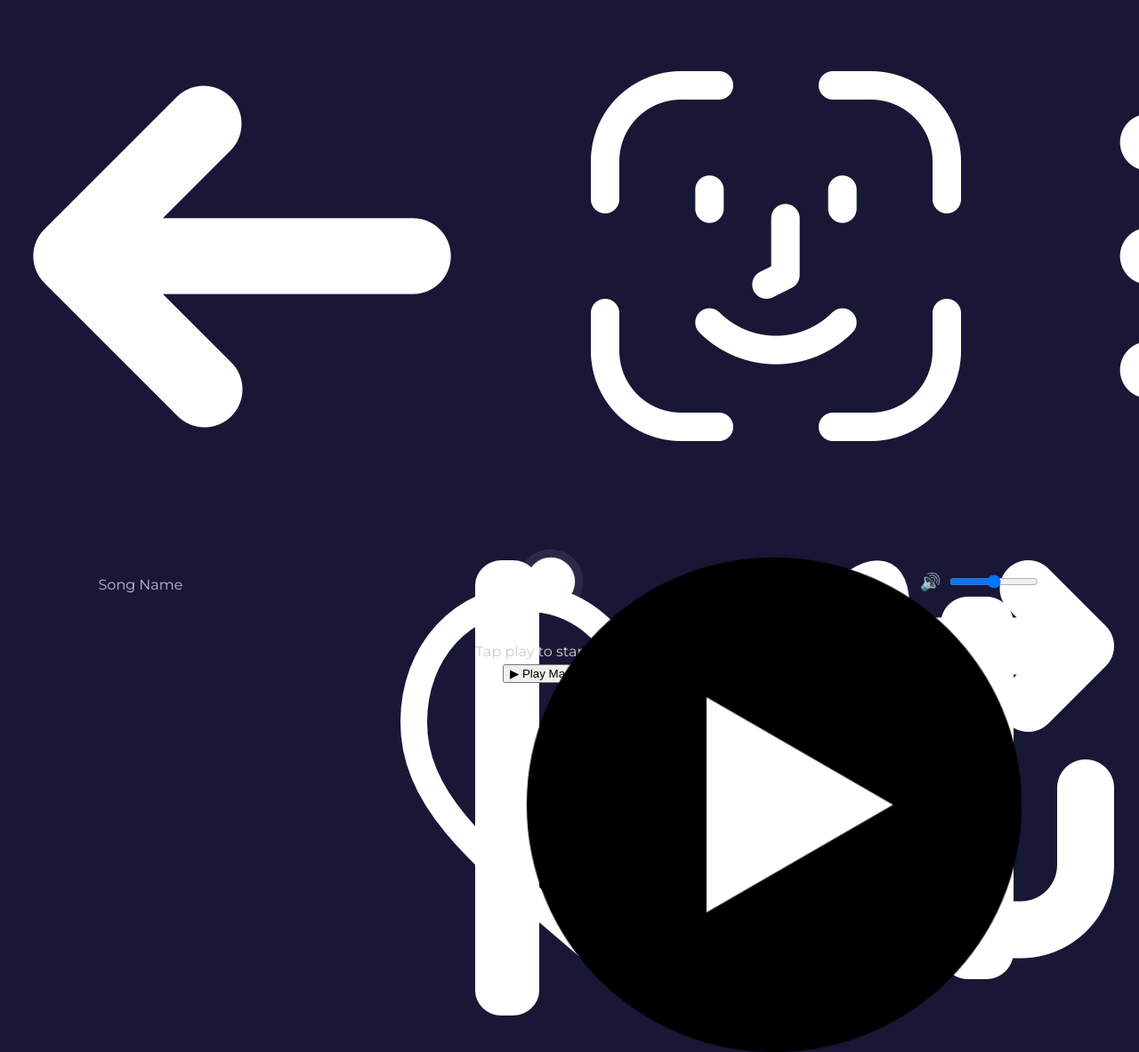
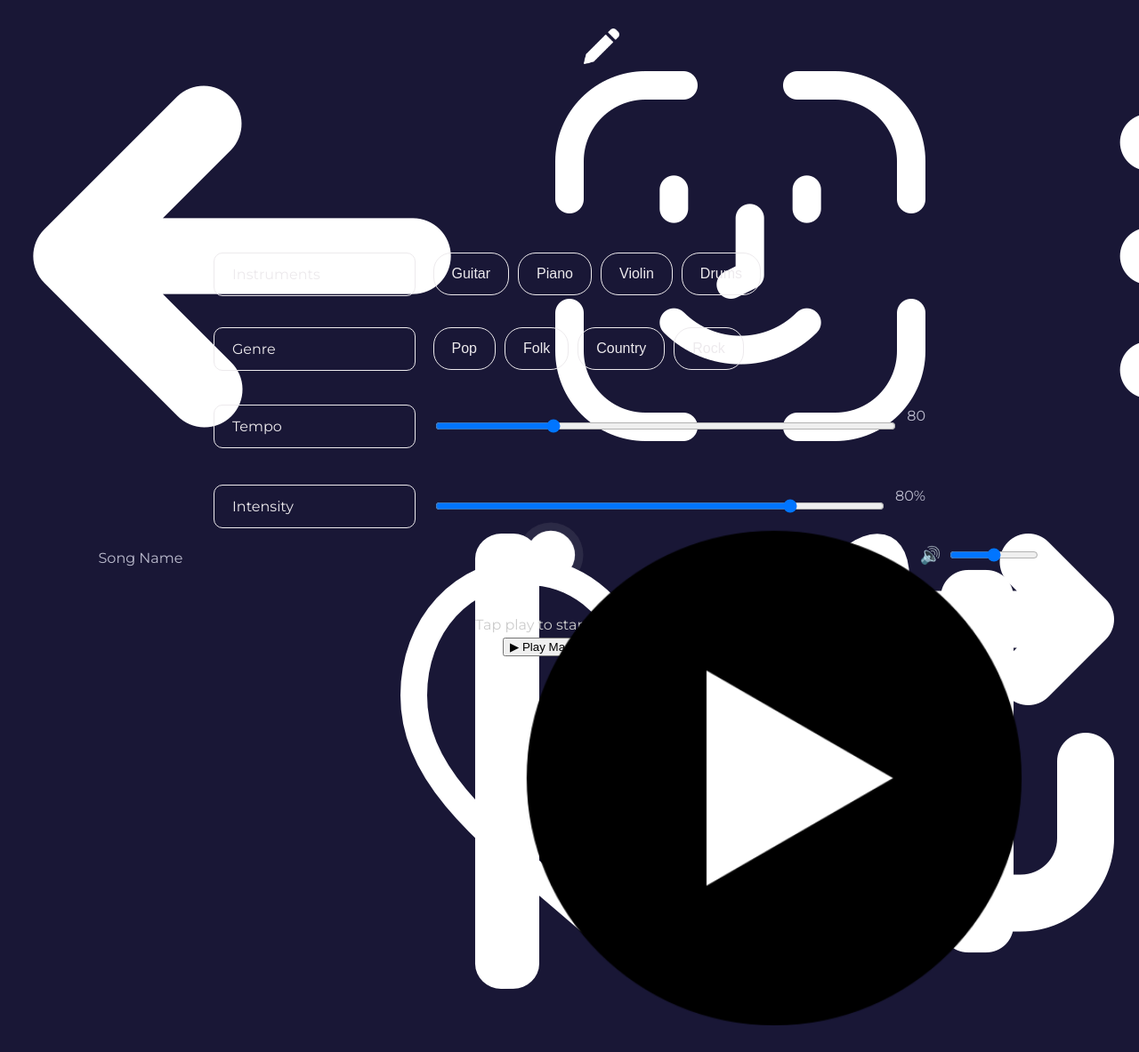
Before and after one commit to tammyple/emotiSound, a Flask app: page /main in a window 1280 px wide; the page is wider, and only the part inside the window is pictured. Shown: that part at 89% size. After the commit the page ends 1153 px from the top of that part, so only its background shows below. Run offline with Flask 3, Linux system fonts and the light colour scheme; a user stored in the database is signed in; some libraries are stand-ins or nearby versions.

Commit message:
added edit music section and updated css

```diff
--- /dev/null
+++ b/music_app/static/js/editMusic.js
@@ -0,0 +1,36 @@
+document.addEventListener("DOMContentLoaded", () => {
+    const editIcon = document.getElementById("edit-icon");
+    const editPanel = document.getElementById("edit-panel-container");
+    const tempoSlider = document.getElementById("tempo-slider");
+    const tempoValue = document.getElementById("tempo-value");
+    const intensitySlider = document.getElementById("intensity-slider");
+    const intensityValue = document.getElementById("intensity-value");
+
+    if (editIcon && editPanel) {
+        editIcon.addEventListener("click", () => {
+            const isVisible = editPanel.style.display === "block";
+            editPanel.style.display = isVisible ? "none" : "block";
+        });
+    }
+
+    // Update slider values in UI (later we connect to Magenta RT)
+    tempoSlider?.addEventListener("input", () => {
+        tempoValue.textContent = tempoSlider.value;
+    });
+
+    intensitySlider?.addEventListener("input", () => {
+        intensityValue.textContent = `${intensitySlider.value}%`;
+    });
+
+    // Toggle instrument/genre selections
+    const editButtons = document.querySelectorAll('.edit-btn');
+    let selectedValue = null;
+
+    editButtons.forEach(btn => {
+        btn.addEventListener('click', () => {
+            editButtons.forEach(b => b.classList.remove('selected'));
+            btn.classList.add('selected');
+            selectedValue = btn.dataset.value;
+        });
+    });
+});
--- a/music_app/static/styles.css
+++ b/music_app/static/styles.css
@@ -22,6 +22,20 @@ header {
     height: 80px;
 }
 
+.navbar {
+    width: 100%;
+    display: flex;
+    align-items: center;
+    justify-content: space-between;
+}
+
+.navbar .middle-section {
+    display: flex;
+    align-items: center;
+    justify-content: space-between;
+    gap: 2rem;
+}
+
 .icon {
     background: none;
 	color: inherit;
@@ -42,15 +56,79 @@ header {
     transform: scale(1.05);
 }
 
-/* Back button */
-/* .back-btn {
-    background-color: transparent;
-    font-size: 1.5rem;
-    padding: 8px 8px;
-    border-radius: 25px;
+/* Edit Music Icon and Content */
+.edit-icon img {
+    width: 40px;
+    height: 40px;
+}
+
+.edit-panel-container {
+    display: flex;
+    flex-direction: column;
+    padding: 20px;
+    margin: 0 auto;
+    min-width: 800px;
+    max-width: 960px;
+    gap: 15px;
+}
+
+.edit-row {
+    display: flex;
+    justify-content: space-between;
+    align-items: center;
+    gap: 20px;
+}
+
+.edit-label {
+    flex: 1;
+    font-size: 1.1em;
+    color: #fff;
+    display: block;
+    width: 100%;
+    background: transparent;
+    border: 1px solid #EDEAED;
+    color: #EDEAED;
+    padding: 14px 20px;
+    margin: 10px 0;
+    border-radius: 10px;
+    font-size: 1rem;
     cursor: pointer;
-    transition: background-color 0.3s ease;
-} */
+    transition: all 0.3s ease;
+}
+
+.edit-label:hover,
+.edit-label.selected,
+.edit-btn:hover,
+.edit-btn.selected {
+    background-color: #EDEAED;
+    color: #191736;
+}
+
+.edit-options {
+    flex: 3;
+    display: flex;
+    gap: 10px;
+    flex-wrap: wrap;
+    align-items: center;
+}
+
+.edit-btn {
+    background: transparent;
+    border: 1px solid #EDEAED;
+    color: #EDEAED;
+    padding: 14px 20px;
+    margin: 10px 0;
+    border-radius: 20px;
+    font-size: 1rem;
+    cursor: pointer;
+    transition: all 0.3s ease;
+}
+
+.edit-options input[type="range"] {
+    flex: 1;
+}
+
+
 
 /* Burger Nav button */
 .menu-container {
@@ -436,11 +514,6 @@ p {
     cursor: pointer;
 }
 
-/* Hidden toggle */
-.hidden {
-    display: none;
-}
-
 /* Flash Message */
 .modal-backdrop {
     position: fixed;
@@ -505,6 +578,7 @@ p {
 }
 
 
+
 /* Main Page */
 
 main {
@@ -521,11 +595,12 @@ main {
     display: flex;
     align-items: center;
     justify-content: center;
+    width: 100%;
 }
 
 #circle-visualizer {
-    width: 250px;
-    height: 250px;
+    width: 550px;
+    height: 550px;
     background: transparent;
 }
 
@@ -535,6 +610,9 @@ main {
     align-items: center;
     justify-content: center;
     width: 100%;
+    margin-bottom: 2rem;
+    position: absolute;
+    bottom: 30px;
 }
 
 .controls-container {
@@ -686,3 +764,8 @@ main {
 .logout-button:hover {
     background-color: #dc2626;
 }
+
+/* Hidden toggle */
+.hidden {
+    display: none;
+}
--- a/music_app/templates/base.html
+++ b/music_app/templates/base.html
@@ -10,15 +10,24 @@
 </head>
 <body>
     <header>
+        <div class="navbar">
+            <div class="left-section">
                 {% if show_back_button %}
                     <button class="back-btn icon" onclick="history.back()">
                         <img src="{{ url_for('static', filename='images/back.png') }}" alt="back button">
                     </button>
                 {% endif %}
+            </div>
             {% if show_user_header %}
+            <div class="middle-section">
                 {% include "components/mood_modal.html" %}
+                {% include "components/edit_icon.html" %}
+            </div>
+            <div class="right-section">
                 {% include "components/burger_menu.html" %}
+            </div>
             {% endif %}
+        </div>
     </header>
 
     <main>
@@ -31,7 +40,10 @@
 
         <script src="https://cdn.jsdelivr.net/npm/@magenta/music@1.23.1"></script>
         <script type="module" src="{{ url_for('static', filename='js/mainControl.js') }}"></script>
+    {% endif %}
 
+    {% if page == "main" %}
+        <script type="module" src="{{ url_for('static', filename='js/editMusic.js') }}"></script>
     {% endif %}
 </body>
 </html>
--- /dev/null
+++ b/music_app/templates/components/edit_icon.html
@@ -0,0 +1,3 @@
+<button id="edit-icon" class="icon edit-icon">
+    <img src="{{ url_for('static', filename='images/edit.png') }}" alt="edit music">
+</button>
--- /dev/null
+++ b/music_app/templates/components/edit_music.html
@@ -0,0 +1,41 @@
+<div class="edit-panel-container">
+    <!-- Row 1: Instruments -->
+    <div class="edit-row">
+      <div class="edit-label">Instruments</div>
+      <div class="edit-options">
+        <button class="edit-btn instrument-btn">Guitar</button>
+        <button class="edit-btn instrument-btn">Piano</button>
+        <button class="edit-btn instrument-btn">Violin</button>
+        <button class="edit-btn instrument-btn">Drums</button>
+      </div>
+    </div>
+
+    <!-- Row 2: Genre -->
+    <div class="edit-row">
+      <div class="edit-label">Genre</div>
+      <div class="edit-options">
+        <button class="edit-btn genre-btn">Pop</button>
+        <button class="edit-btn genre-btn">Folk</button>
+        <button class="edit-btn genre-btn">Country</button>
+        <button class="edit-btn genre-btn">Rock</button>
+      </div>
+    </div>
+
+    <!-- Row 3: Tempo -->
+    <div class="edit-row">
+      <div class="edit-label">Tempo</div>
+      <div class="edit-options">
+        <input type="range" id="tempo-slider" min="40" max="200" value="80">
+        <p id="tempo-value">80</p>
+      </div>
+    </div>
+
+    <!-- Row 4: Intensity -->
+    <div class="edit-row">
+      <div class="edit-label">Intensity</div>
+      <div class="edit-options">
+        <input type="range" id="intensity-slider" min="0" max="100" value="80">
+        <p id="intensity-value">80%</p>
+      </div>
+    </div>
+  </div>
--- a/music_app/templates/main.html
+++ b/music_app/templates/main.html
@@ -3,9 +3,11 @@
 {% block title %}Main Page{% endblock %}
 
 {% block content %}
-    <div class="visualizer-container">
-        <canvas id="circle-visualizer"></canvas>
+    <div class="visualizer-container hidden">
+        <img id="circle-visualizer hidden" src="static/images/music-circle.png"></img>
     </div>
+
+    {% include "components/edit_music.html" %}
 
     <div class="controls-section">
         <div class="controls-container">
```
Also changed, not shown: music_app/moods.db, music_app/static/images/edit.png (added), music_app/static/images/music-circle.png (added). Lines whose indentation alone changed are shown as unchanged.
